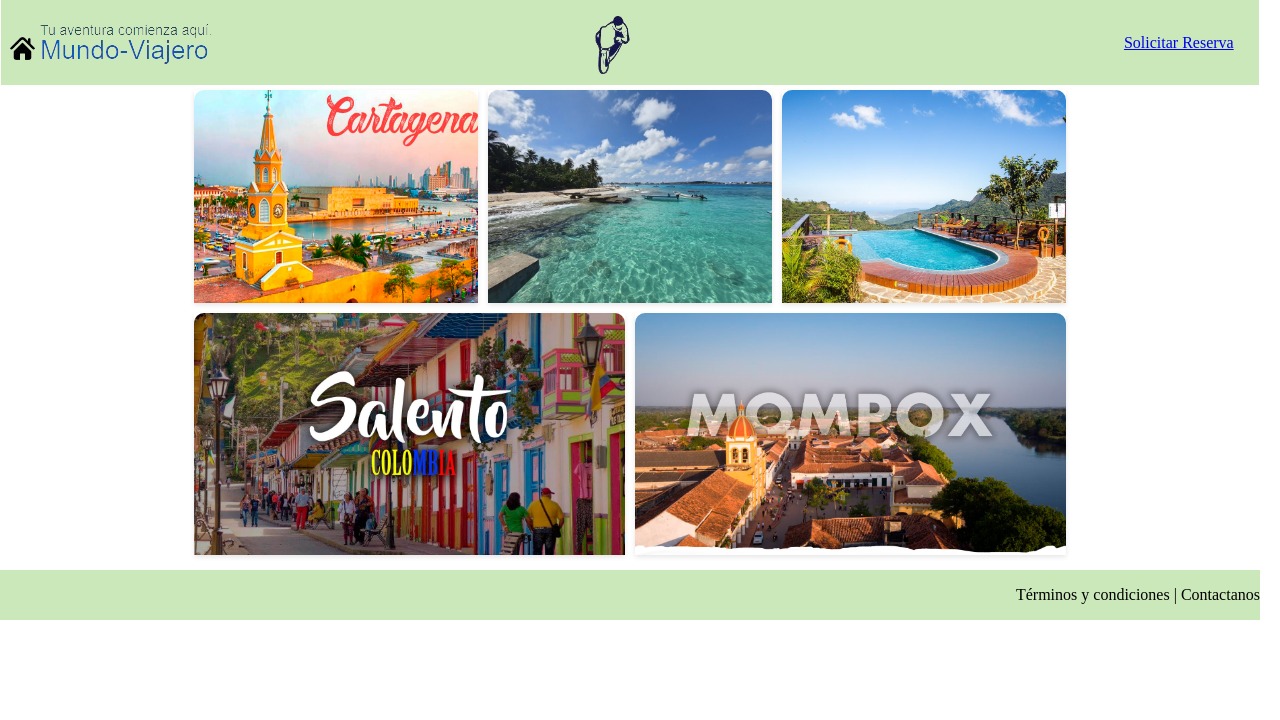
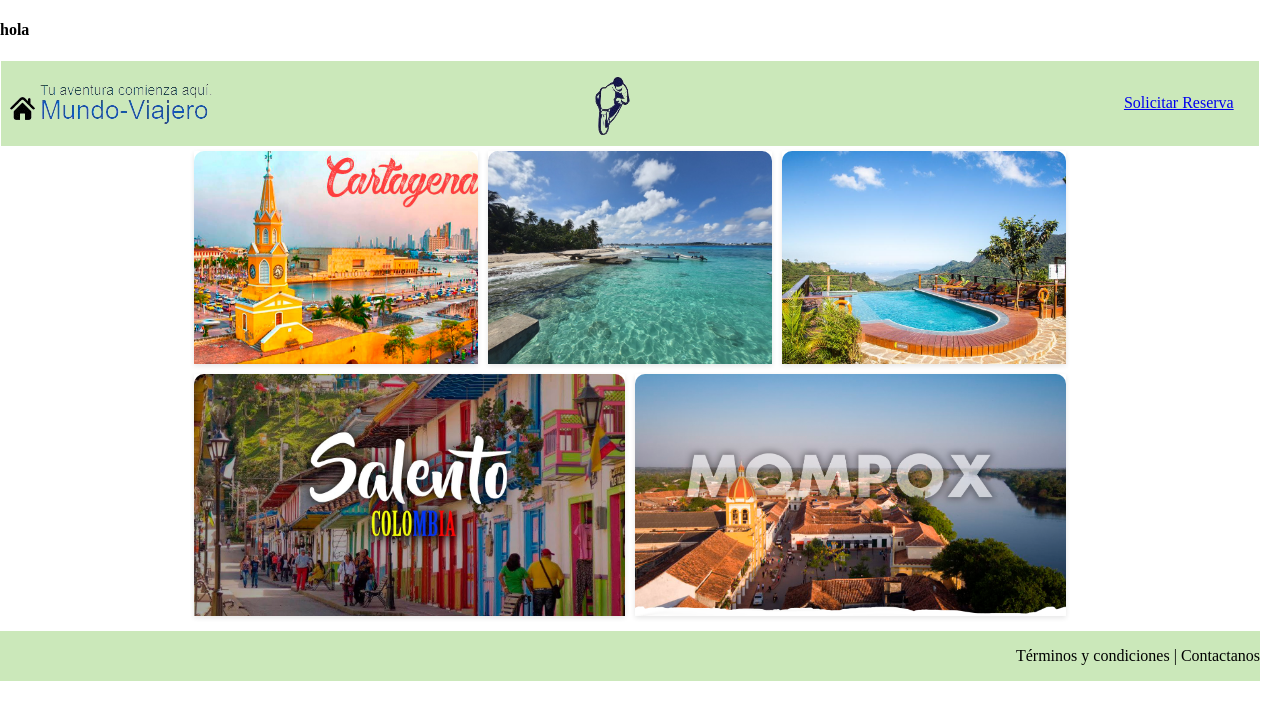
Before and after one commit to WilmarAgudelo/proyecto, a Vue app: page / in a window 1280 px wide. Shown: the top 720 px of the page. Built offline with nearby package versions, Linux system fonts and the light colour scheme.

Commit message:
funciona

```diff
--- a/src/router/index.js
+++ b/src/router/index.js
@@ -1,11 +1,11 @@
 import { createRouter, createWebHistory } from "vue-router";
-import HomeView from "@/views/HomeView.vue";
+import Index from "@/views/HomeView.vue";
 import BookingView from "@/views/BookingView.vue";
 
 const router = createRouter({
   history: createWebHistory("#"),
   routes: [
-    { path: "/", name: "home", component: HomeView },
+    { path: "/", name: "index", component: Index },
     { path: "/booking", name: "booking", component: BookingView },
   ],
 });
--- a/src/views/HomeView.vue
+++ b/src/views/HomeView.vue
@@ -1,4 +1,5 @@
 <template>
+  <h4>hola</h4>
   <div class="container">
     <header class="header">
       <div class="logo">
```
